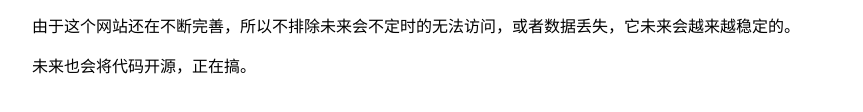
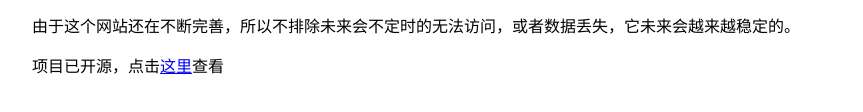
Before and after one commit to CugCats/cugcats, a plain HTML site: page frontend/index.html in a window 1280 px wide. Shown: the part 598-710 px from the top of the page, without its empty margins (208-1071 px from the left). Drawn offline with Linux system fonts and the light colour scheme; no server answers.

Commit message:
update url

```diff
--- a/frontend/index.html
+++ b/frontend/index.html
@@ -53,7 +53,7 @@
     <h2>其他信息</h2>
     <p>这个网站还在逐渐完善，补充猫咪的信息，你可以联系微信：cugcats</p>
     <p>由于这个网站还在不断完善，所以不排除未来会不定时的无法访问，或者数据丢失，它未来会越来越稳定的。</p>
-    <p>未来也会将代码开源，正在搞。</p>
+    <p>项目已开源，点击<a href="https://github.com/CugCats/cugcats">这里</a>查看</p>
 
     <script>
         const API_URL = '';
```
